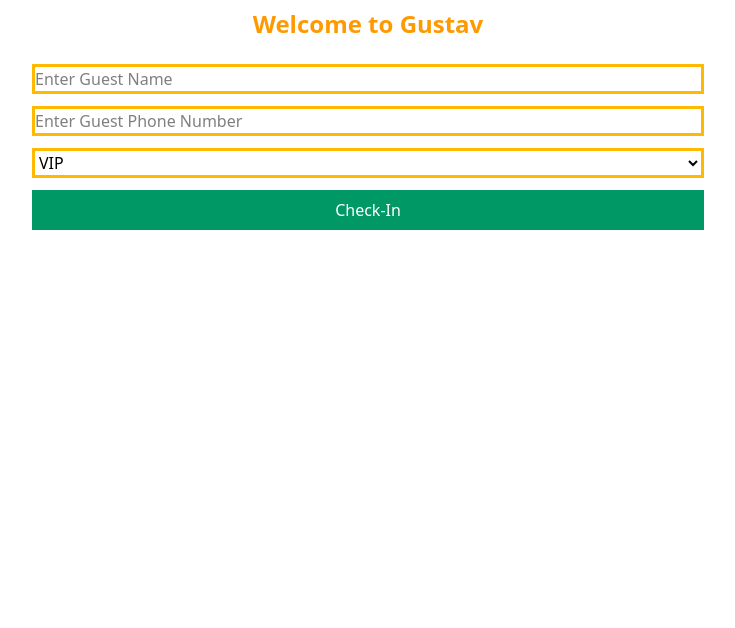
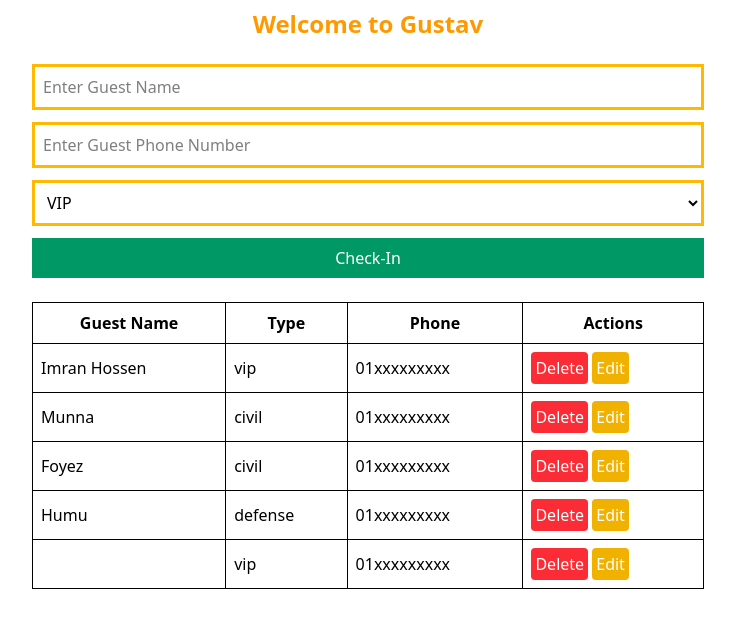
Before and after one commit to genetxf/gustav-project, a plain HTML site: page index.html in a window 1280 px wide. Both pictures are taken after a click on the button "Check-In". Shown: the whole page, without its empty margins (272-1007 px from the left). Drawn offline with nearby package versions, Linux system fonts and the light colour scheme.

Commit message:
Added the code logic/validations for guest table render, guest check-in, guest check-out.

```diff
--- a/engine.js
+++ b/engine.js
@@ -1,8 +1,119 @@
-let guestList= [
-
+let guestList = [
+ {
+    id: 1,
+    name: "Imran Hossen",
+    type: "vip",
+  },
+  {
+    id: 2,
+    name: "Munna",
+    type: "civil",
+  },
+  {
+    id: 3,
+    name: "Foyez",
+    type: "civil",
+  },
+  {
+    id: 4,
+    name: "Humu",
+    type: "defense",
+  },
 ];
 
+const guestTable = document.getElementById("guest-table");
 const guestName = document.getElementById("guest-name");
 const guestPhone = document.getElementById("guest-phone");
-const guestClass = document.getElementById("guest-class");
+const guestType = document.getElementById("guest-type");
 const guesAdd = document.getElementById("guest-add");
+
+const headerRow = `
+        <tr class="border">
+            <th class="border p-2">
+                Guest Name
+            </th>
+            <th class="border p-2">
+                Type
+            </th>
+            <th class="border p-2">
+                Phone
+            </th>
+            <th class="border p-2">
+                Actions
+            </th>
+        </tr>
+`;
+
+const addGuestList = (guest) => {
+    const name = guestName.value;
+    const phone = guestPhone.value;
+    const type = guestType.value;
+    console.log();
+
+    guestList.push({
+        id: Date.now(),
+        name,
+        phone,
+        type,
+    });
+    guestName.value = "";
+    guestPhone.value = "";
+
+    render(guestList);
+};
+
+const deleteGuest = (id) => {
+    guestList = [...guestList.filter((guest) => guest.id != id)]
+    render(guestList);
+}
+
+const editGuest = (guest) => {
+    deleteGuest(guest.id);
+    addGuestList(guest);
+}
+
+const createGuestRow = (guest) => {
+    return ` <tr class="border">
+            <td class="border p-2">
+                 ${guest.name}
+            </td >
+            <td class="border p-2">
+                 ${guest.type}
+            </td>
+            <td class="border p-2">
+                 ${guest.phone || "01xxxxxxxxx"}
+            </td>
+            <td class="border p-2">
+                <button
+                 data-action="delete"
+                 data-id="${guest.id}"
+                class="p-1 bg-red-500 rounded-sm  text-white cursor-pointer">Delete</button>
+                <button class="p-1 bg-yellow-500 rounded-sm text-white cursor-pointer">Edit</button>
+            </td>
+        </tr>
+    `;
+};
+
+const render = (guestList) => {
+    let rows =headerRow;
+    for (let i=0; i < guestList.length; i++) {
+        rows += createGuestRow(guestList[i]);
+    }
+    guestTable.innerHTML = rows;
+};
+
+guesAdd.addEventListener("click", addGuestList);
+guestTable.addEventListener("click", (event) => {
+    const button = event.target.closest("button");
+    console.log(button);
+
+    if (!button)
+        return;
+    const action = button.dataset.action;
+    const id = Number(button.dataset.id);
+
+    if(action === "delete") {
+        deleteGuest(id);
+    }
+});
+render(guestList);
--- a/index.html
+++ b/index.html
@@ -3,25 +3,25 @@
 <head>
     <meta charset="UTF-8">
     <meta name="viewport" content="width=device-width, initial-scale=1.0">
-    <title>Index HTML</title>
+    <title>Gustav</title>
     <script src="https://cdn.jsdelivr.net/npm/@tailwindcss/browser@4"></script>
     <script src="./engine.js" defer></script>
 </head>
 <body>
     <h1 class="text-center my-2 text-2xl font-bold text-amber-500">Welcome to Gustav</h1>
     <div class="mx-auto max-w-2xl my-6 flex flex-col gap-3">
-        <input class="border-3 border-amber-400 myClass p2 basis-[50%]" type="text" name="guest-name" id="guest-name"
+        <input class="border-3 border-amber-400 myClass p-2 basis-[50%]" type="text" name="guest-name" id="guest-name"
         placeholder="Enter Guest Name">
-        <input class="border-3 border-amber-400 myClass p2 basis-[50%]" type="text" name="guest-phone" id="guest-phone"
+        <input class="border-3 border-amber-400 myClass p-2 basis-[50%]" type="text" name="guest-phone" id="guest-phone"
         placeholder="Enter Guest Phone Number">
-        <select class="border-3 border-amber-400 myClass p2 basis-[50%]" type="text" name="class" id="guest-class">
+        <select class="border-3 border-amber-400 myClass p-2 basis-[50%]" type="text" name="type" id="guest-type">
             <option value="vip">VIP</option>
             <option value="civil">Civil</option>
             <option value="defence">Defence</option>
         </select>
         <button id="guest-add" class="bg-emerald-600 p-2 text-white hover:bg-emerald-700">Check-In</button>
     </div>
-    <table class="ms-auto w-full max-w-2xl my-6 border" id="guest-table">
+    <table class="mx-auto w-full max-w-2xl my-6 border" id="guest-table">
 
     </table>
 </body>
```
